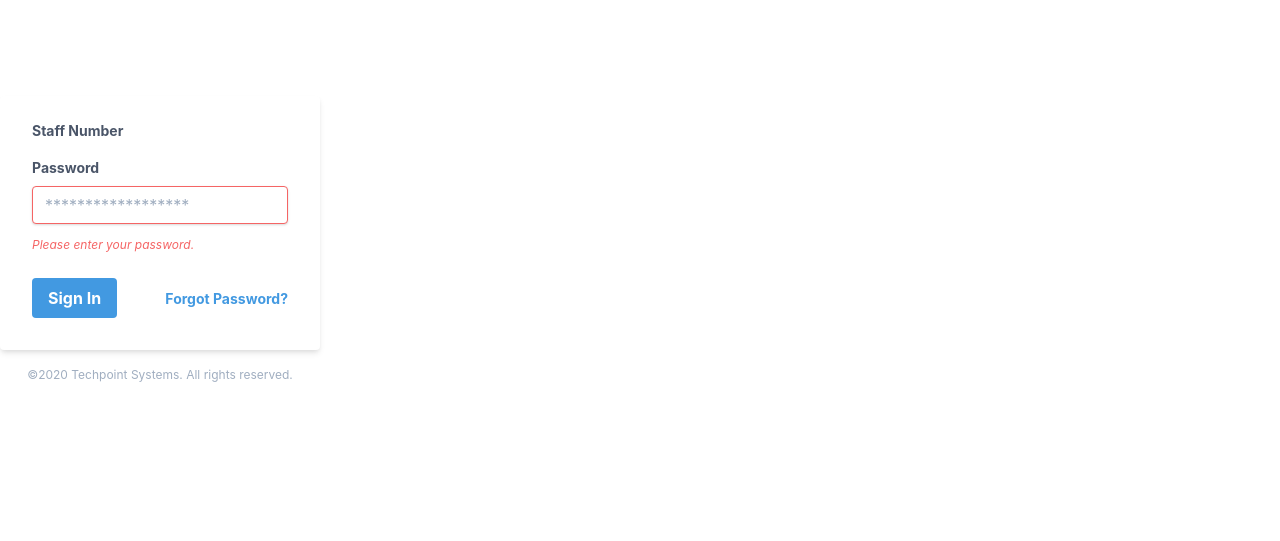
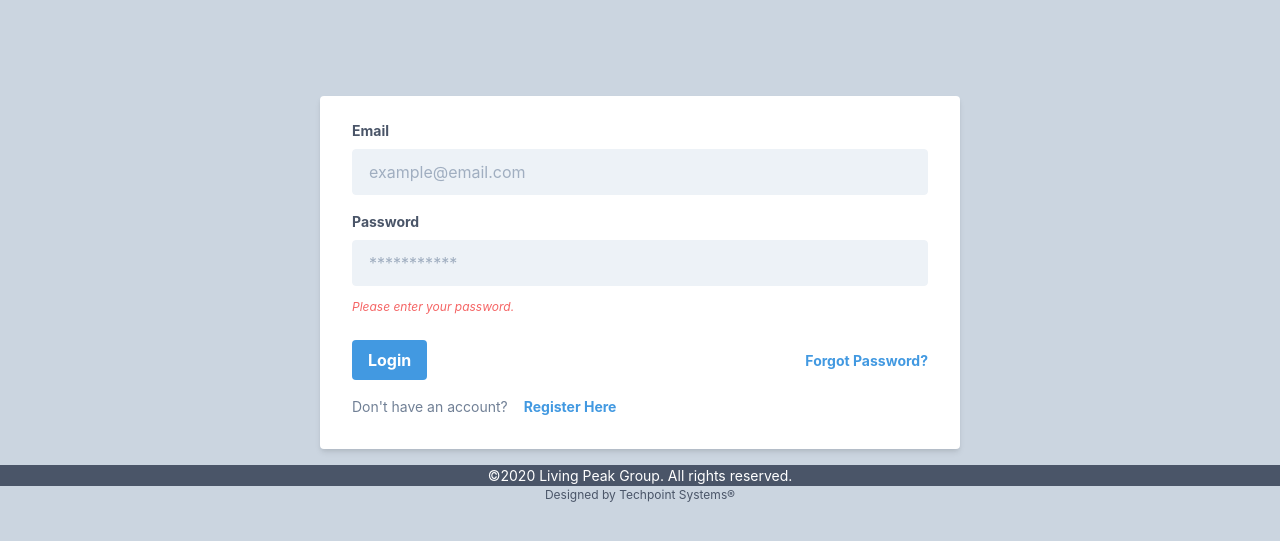
Before and after one commit to jamesmukuya/LPG, a Flask app: template main/templates/user_auth/login.html in a window 1280 px wide. Shown: the top 541 px of the page. Run offline with Flask 2, Linux system fonts and the light colour scheme; the template is opened without the code that fills it: values that come from a table or form of the project are taken from there, others are empty; some libraries are stand-ins or nearby versions.

Commit message:
user auth form and routes

```diff
--- a/main/__init__.py
+++ b/main/__init__.py
@@ -11,9 +11,13 @@ app.config.from_object(DevConfig)
 from main.landingPage.route import landing_page
 from main.areWeAfit.route import areWeAfit_page
 from main.fileUpDownloads.route import download_file, upload_file, download_route
+from main.userAuth.login import sign_in
+from main.userAuth.register import sign_up
 
 app.register_blueprint(landing_page)
 app.register_blueprint(areWeAfit_page)
 app.register_blueprint(download_file)
 app.register_blueprint(upload_file)
 app.register_blueprint(download_route)
+app.register_blueprint(sign_in)
+app.register_blueprint(sign_up)
--- a/main/static/css/custom/body.css
+++ b/main/static/css/custom/body.css
@@ -48,6 +48,12 @@
     list-style-type: disc;
     color: #4a5568;
     font-size: 1rem;
+}
+/* LOGIN AND REGISTER */
+form-div{
+    display: flex;
+    flex-direction: column;
+    width: 100%;
 }
 
 @media screen and (max-width:2560px) {
@@ -128,3 +134,23 @@
         justify-content: space-between;
     }
 }
+
+@media screen and (max-width:500px){
+    body {
+        overflow: scroll;
+    }
+    .login-btn-div{
+        display: flex;
+        flex-direction: column;
+    }
+    .login-btn-div button{
+        margin-bottom: 1rem;
+    }
+    .register-btn-div{
+        display: flex;
+        flex-direction: column;
+    }
+    .register-btn-div button {
+        margin-bottom: 1rem;
+    }
+}
--- a/main/templates/user_auth/login.html
+++ b/main/templates/user_auth/login.html
@@ -5,22 +5,20 @@
 <!--[if gt IE 8]><!-->
 <html class="no-js">
 <!--<![endif]-->
+
 <head>
   <meta charset="utf-8" />
   <meta http-equiv="X-UA-Compatible" content="IE=edge" />
   <title>Login</title>
   <meta name="description" content="" />
   <meta name="viewport" content="width=device-width, initial-scale=1" />
-    <link
-      href="https://cdnjs.cloudflare.com/ajax/libs/font-awesome/5.11.2/css/all.min.css"
-      rel="stylesheet"/>
-    <link rel="stylesheet" type="text/css"
-      href="{{ url_for('static', filename='css/tailwind/tailwind.min.css') }}"/>
-    <link
-      href="https://fonts.googleapis.com/css?family=Ubuntu&display=swap"
-      rel="stylesheet"/>
+  <link href="https://cdnjs.cloudflare.com/ajax/libs/font-awesome/5.11.2/css/all.min.css" rel="stylesheet" />
+  <link rel="stylesheet" type="text/css" href="{{ url_for('static', filename='css/tailwind/tailwind.min.css') }}" />
+  <link rel="stylesheet" type="text/css" href="{{ url_for('static', filename='css/custom/body.css') }}" />
+  <link href="https://fonts.googleapis.com/css?family=Ubuntu&display=swap" rel="stylesheet" />
 </head>
-  <body>
+
+<body class="bg-gray-400">
   <!--[if lt IE 7]>
       <p class="browsehappy">
         You are using an <strong>outdated</strong> browser. Please
@@ -29,55 +27,67 @@
     <![endif]-->
 
   <script src="" async defer></script>
-    <div class="w-full max-w-xs">
-      <form class="bg-white shadow-md rounded px-8 pt-6 pb-8 mt-24 mb-4">
+  <div class="form-div">
+    <form class="w-1/2 bg-white shadow-md rounded px-8 pt-6 pb-8 mt-24 mb-4 mx-auto"
+    action="{{url_for('sign_in.login')}}" method="POST">
       {{ form.hidden_tag() }}
       <!-- STAFF NUMBER-->
       <div class="mb-4">
-          <label
-            class="block text-gray-700 text-sm font-bold mb-2"
-            for="username"
-          >
-            Staff Number
+        <label class="block text-gray-700 text-sm font-bold mb-2" for="username">
+          Email
         </label>
-
-					{{ form.staff_number (class= "shadow appearance-none border rounded w-full py-2 px-3 text-gray-700 leading-tight focus:outline-none focus:shadow-outline",
-					id='staffNumber', type='text', placeholder='Staff Number')}}
+        {{
+          form.email(class= "appearance-none block w-full bg-gray-200 text-gray-700 border border-gray-200 rounded py-3
+          px-4 mb-3 leading-tight focus:outline-none focus:bg-white focus:border-gray-500",
+          id='email',placeholder='example@email.com')
+        }}
+        {#
+        <input name="email" autocomplete="on" required
+          class="shadow appearance-none border rounded w-full py-2 px-3 text-gray-700 leading-tight focus:outline-none focus:shadow-outline"
+          id="email" type="email" placeholder="example@email.com">
+        <a class="inline-block align-baseline font-bold text-sm text-blue-500 hover:text-blue-800" href="#">
+          Forgot user name?
+          #}
       </div>
       <!-- PASSWORD -->
       <div class="mb-6">
-          <label
-            class="block text-gray-700 text-sm font-bold mb-2"
-            for="password"
-          >
+        <label class="block text-gray-700 text-sm font-bold mb-2" for="password">
           Password
         </label>
-          <input
-            class="shadow appearance-none border border-red-500 rounded w-full py-2 px-3 text-gray-700 mb-3 leading-tight focus:outline-none focus:shadow-outline"
-            id="password"
-            type="password"
-            placeholder="******************"
-          />
+        {{ form.password (class= "appearance-none block w-full bg-gray-200 text-gray-700 border border-gray-200 rounded py-3 px-4 mb-3
+         leading-tight focus:outline-none focus:bg-white focus:border-gray-500",
+					id='userPassword', type='password',minlength='4', placeholder='***********')}}
+
         <p class="text-red-500 text-xs italic">Please enter your password.</p>
       </div>
-        <div class="flex items-center justify-between">
+      <div class="login-btn-div flex items-center justify-between">
         <button
           class="bg-blue-500 hover:bg-blue-700 text-white font-bold py-2 px-4 rounded focus:outline-none focus:shadow-outline"
-            type="button"
-          >
-            Sign In
+          type="submit">
+          Login
         </button>
-          <a
-            class="inline-block align-baseline font-bold text-sm text-blue-500 hover:text-blue-800"
-            href="#"
-          >
+        {#
+        {{
+					form.submit(class="bg-blue-500 hover:bg-blue-700 text-white font-bold py-2 px-4 rounded focus:outline-none
+					focus:shadow-outline")
+        }}
+        #}
+        <a class="inline-block align-baseline font-bold text-sm text-blue-500 hover:text-blue-800" href="#">
           Forgot Password?
         </a>
       </div>
+      <div class="flex items-center mt-4">
+        <p class="text-center text-gray-600 text-sm pr-4">Don't have an account? </p>
+        <a class="inline-block align-baseline font-bold text-sm text-blue-500 hover:text-blue-800" href="#">
+          Register Here
+        </a>
+      </div>
     </form>
-      <p class="text-center text-gray-500 text-xs">
-        &copy;2020 Techpoint Systems. All rights reserved.
+    <p class="footer text-center text-white text-sm bg-gray-700">
+      &copy;2020 Living Peak Group. All rights reserved.
     </p>
+    <p class="text-center text-gray-700 text-xs"> Designed by Techpoint Systems&reg;</p>
   </div>
 </body>
+
 </html>
--- /dev/null
+++ b/main/userAuth/forms.py
@@ -0,0 +1,29 @@
+from flask_wtf import FlaskForm
+from wtforms.validators import (DataRequired, Length, Email,EqualTo)
+from wtforms import StringField, PasswordField, SubmitField
+
+class RegisterForm(FlaskForm):
+    """
+    create a form instance for a csrf protection
+    """
+    firstName = StringField(label='first name', validators=[DataRequired(),
+                Length(min=2, max=15, message="Min length is 2 and max is 15")])
+    lastName = StringField(label='last name', validators=[DataRequired(),
+                Length(min=2, max=15, message="Min length is 2 and max is 15")])
+    password = PasswordField(label='password', validators=[DataRequired(),
+                Length(min=4, message="Min length is 4")])
+    confirmPassword = PasswordField(label='password', validators=[DataRequired(),
+                EqualTo('password')])
+    #email = StringField(label='email', validators=[Email(
+        #message="please enter a valid email address")])
+    submit=SubmitField(label='Register')
+
+class LoginForm(FlaskForm):
+    """
+    flask login form
+    """
+    password = PasswordField(label='password', validators=[DataRequired(),
+                Length(min=4, message="Min length is 4")])
+    email = StringField(label='email', validators=[Email(
+        message="please enter a valid email address")])
+    submit = SubmitField(label='Login')
```
Also changed, not shown: main/templates/user_auth/logout.html (deleted, +0 -22 lines), main/templates/user_auth/register.html (added, +121 -0 lines), main/userAuth/login.py (added, +24 -0 lines), main/userAuth/register.py (added, +32 -0 lines), main/userAuth/__init__.py (added). Lines whose indentation alone changed are shown as unchanged.
